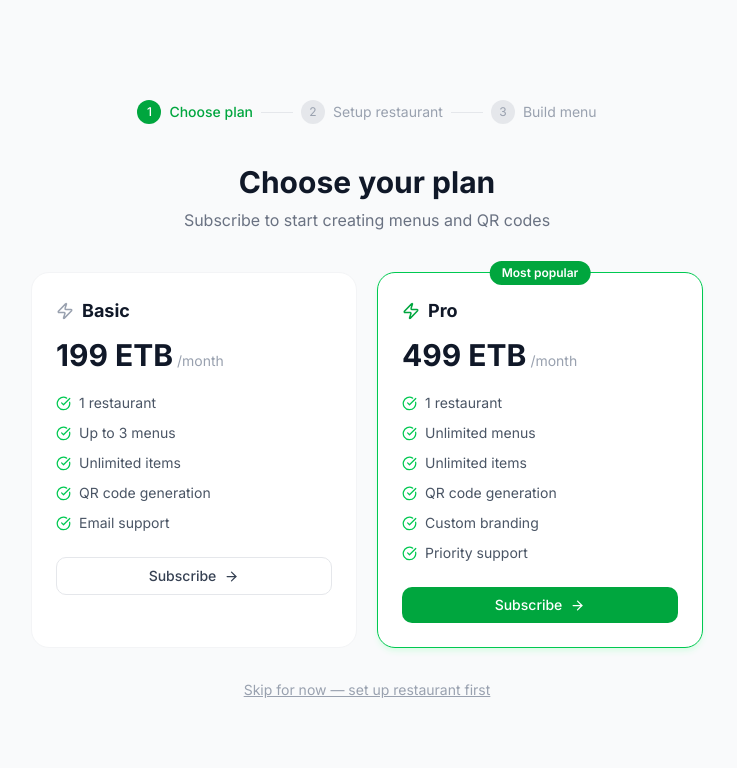
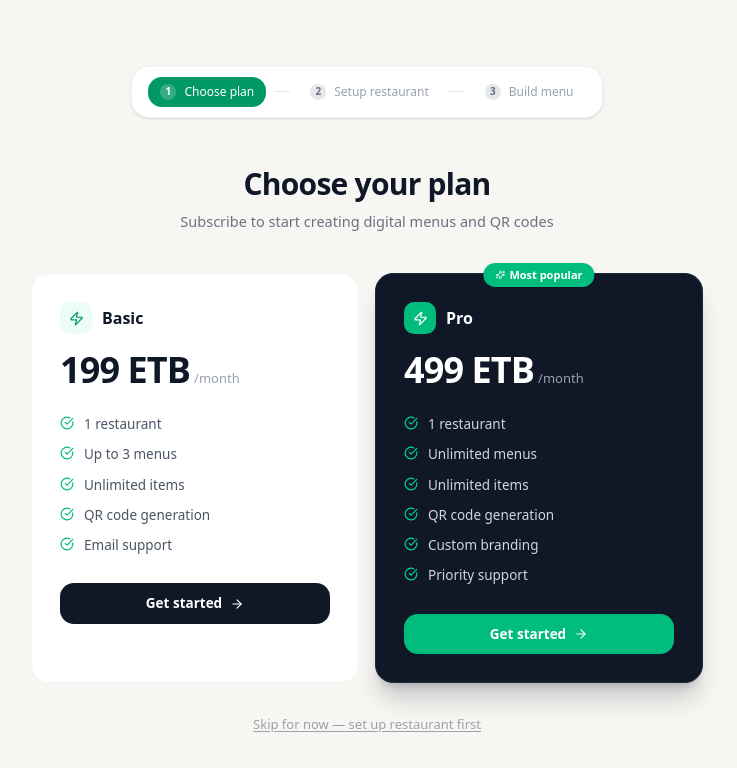
Before and after one commit to Asucexio/qr-menu-app, a Next.js app: page /onboarding/plans in a window 1280 px wide. Shown: the top 768 px of the page, without its empty margins (273-1010 px from the left). Built offline with nearby package versions, Linux system fonts and the light colour scheme; no server answers.

Commit message:
contact section is updated

```diff
--- a/app/onboarding/plans/page.tsx
+++ b/app/onboarding/plans/page.tsx
@@ -1,13 +1,19 @@
 'use client'
 import { useState } from 'react'
 import { useRouter } from 'next/navigation'
-import { CheckCircle, Zap, ArrowRight } from 'lucide-react'
+import { CheckCircle, Zap, ArrowRight, Sparkles } from 'lucide-react'
 import toast from 'react-hot-toast'
 import { subscriptionApi } from '@/lib/api'
 import { useAuthStore } from '@/store/authStore'
 import { Button } from '@/components/ui/Button'
 import { PLANS } from '@/lib/types'
 import { formatPrice } from '@/lib/utils'
+
+const STEPS = [
+  { n: 1, label: 'Choose plan' },
+  { n: 2, label: 'Setup restaurant' },
+  { n: 3, label: 'Build menu' },
+]
 
 export default function OnboardingPlansPage() {
   const { user } = useAuthStore()
@@ -33,72 +39,116 @@ export default function OnboardingPlansPage() {
   }
 
   return (
-    <div className="min-h-screen bg-gray-50 flex flex-col items-center justify-center px-4 py-16">
-      {/* Progress */}
-      <div className="flex items-center gap-2 mb-10">
-        <div className="flex items-center gap-2 text-sm text-green-600 font-medium">
-          <div className="h-6 w-6 rounded-full bg-green-600 text-white flex items-center justify-center text-xs">1</div>
-          Choose plan
+    <div
+      className="min-h-screen bg-[#F7F6F2] flex flex-col items-center justify-center px-4 py-16"
+      style={{ fontFamily: "'DM Sans', system-ui, sans-serif" }}
+    >
+      {/* Step indicator */}
+      <div className="flex items-center gap-1 mb-12 bg-white rounded-2xl border border-gray-100 shadow-sm px-4 py-2.5">
+        {STEPS.map((step, i) => (
+          <div key={step.n} className="flex items-center gap-1">
+            <div className={`flex items-center gap-2 px-3 py-1.5 rounded-xl text-[12px] font-medium transition-all ${
+              step.n === 1
+                ? 'bg-emerald-600 text-white'
+                : 'text-gray-400'
+            }`}>
+              <div className={`w-4 h-4 rounded-full flex items-center justify-center text-[10px] font-bold flex-shrink-0 ${
+                step.n === 1 ? 'bg-white/20 text-white' : 'bg-gray-200 text-gray-500'
+              }`}>
+                {step.n}
               </div>
-        <div className="h-px w-8 bg-gray-200" />
-        <div className="flex items-center gap-2 text-sm text-gray-400">
-          <div className="h-6 w-6 rounded-full bg-gray-200 text-gray-400 flex items-center justify-center text-xs">2</div>
-          Setup restaurant
+              {step.label}
             </div>
-        <div className="h-px w-8 bg-gray-200" />
-        <div className="flex items-center gap-2 text-sm text-gray-400">
-          <div className="h-6 w-6 rounded-full bg-gray-200 text-gray-400 flex items-center justify-center text-xs">3</div>
-          Build menu
+            {i < STEPS.length - 1 && (
+              <div className="w-4 h-px bg-gray-200 mx-1" />
+            )}
           </div>
+        ))}
       </div>
 
-      <div className="text-center mb-10">
-        <h1 className="text-3xl font-bold text-gray-900">Choose your plan</h1>
-        <p className="text-gray-500 mt-2">Subscribe to start creating menus and QR codes</p>
+      {/* Header */}
+      <div className="text-center mb-10 max-w-sm">
+        <h1 className="text-3xl font-semibold text-gray-900 tracking-tight">Choose your plan</h1>
+        <p className="text-gray-500 mt-2 text-[14.5px] leading-relaxed">
+          Subscribe to start creating digital menus and QR codes
+        </p>
       </div>
 
-      <div className="grid grid-cols-1 md:grid-cols-2 gap-5 w-full max-w-2xl">
+      {/* Plan cards */}
+      <div className="grid grid-cols-1 md:grid-cols-2 gap-4 w-full max-w-2xl">
         {PLANS.map(plan => (
           <div
             key={plan.id}
-            className={`rounded-2xl border p-6 bg-white relative ${plan.popular ? 'border-green-500 shadow-md shadow-green-100' : 'border-gray-100'}`}
+            className={`relative rounded-2xl border p-7 transition-all duration-200 ${
+              plan.popular
+                ? 'bg-gray-900 border-gray-800 text-white shadow-xl shadow-gray-900/20'
+                : 'bg-white border-gray-100 hover:border-gray-200 hover:shadow-md hover:shadow-gray-100'
+            }`}
           >
             {plan.popular && (
-              <span className="absolute -top-3 left-1/2 -translate-x-1/2 bg-green-600 text-white text-xs font-semibold px-3 py-1 rounded-full">
+              <div className="absolute -top-3 left-1/2 -translate-x-1/2">
+                <span className="inline-flex items-center gap-1 bg-emerald-500 text-white text-[11px] font-semibold px-3 py-1 rounded-full shadow-sm">
+                  <Sparkles size={10} />
                   Most popular
                 </span>
+              </div>
             )}
-            <div className="flex items-center gap-2 mb-3">
-              <Zap size={18} className={plan.popular ? 'text-green-600' : 'text-gray-400'} />
-              <h3 className="font-bold text-gray-900 text-lg">{plan.name}</h3>
+
+            <div className="flex items-center gap-2.5 mb-4">
+              <div className={`w-8 h-8 rounded-lg flex items-center justify-center ${
+                plan.popular ? 'bg-emerald-500' : 'bg-emerald-50'
+              }`}>
+                <Zap size={15} className={plan.popular ? 'text-white' : 'text-emerald-600'} />
               </div>
-            <p className="text-3xl font-bold text-gray-900 mb-5">
+              <h3 className={`font-semibold text-[16px] ${plan.popular ? 'text-white' : 'text-gray-900'}`}>
+                {plan.name}
+              </h3>
+            </div>
+
+            <div className="mb-6">
+              <span className={`text-4xl font-semibold tracking-tight ${plan.popular ? 'text-white' : 'text-gray-900'}`}>
                 {formatPrice(plan.price)}
-              <span className="text-sm font-normal text-gray-400"> /month</span>
-            </p>
-            <ul className="space-y-2.5 mb-6">
+              </span>
+              <span className={`text-[13px] ml-1 ${plan.popular ? 'text-gray-400' : 'text-gray-400'}`}>/month</span>
+            </div>
+
+            <ul className="space-y-2.5 mb-7">
               {plan.features.map(f => (
-                <li key={f} className="flex items-center gap-2 text-sm text-gray-600">
-                  <CheckCircle size={15} className="text-green-500 flex-shrink-0" />
-                  {f}
+                <li key={f} className="flex items-start gap-2.5 text-[13.5px]">
+                  <CheckCircle
+                    size={14}
+                    className={`flex-shrink-0 mt-0.5 ${plan.popular ? 'text-emerald-400' : 'text-emerald-500'}`}
+                  />
+                  <span className={plan.popular ? 'text-gray-300' : 'text-gray-600'}>{f}</span>
                 </li>
               ))}
             </ul>
-            <Button
-              className="w-full gap-2"
-              variant={plan.popular ? 'primary' : 'secondary'}
+
+            <button
               onClick={() => handleSubscribe(plan.id)}
-              loading={paying === plan.id}
+              disabled={!!paying}
+              className={`w-full flex items-center justify-center gap-2 py-2.5 rounded-xl text-[13.5px] font-semibold transition-all duration-150 active:scale-[0.98] disabled:opacity-60 ${
+                plan.popular
+                  ? 'bg-emerald-500 hover:bg-emerald-400 text-white'
+                  : 'bg-gray-900 hover:bg-gray-800 text-white'
+              }`}
             >
-              Subscribe <ArrowRight size={15} />
-            </Button>
+              {paying === plan.id ? (
+                <span className="flex items-center gap-2">
+                  <span className="w-3.5 h-3.5 border-2 border-white/30 border-t-white rounded-full animate-spin" />
+                  Processing...
+                </span>
+              ) : (
+                <>Get started <ArrowRight size={14} /></>
+              )}
+            </button>
           </div>
         ))}
       </div>
 
       <button
         onClick={() => router.push('/onboarding/restaurant')}
-        className="mt-8 text-sm text-gray-400 hover:text-gray-600 underline"
+        className="mt-8 text-[13px] text-gray-400 hover:text-gray-600 transition-colors underline underline-offset-2"
       >
         Skip for now — set up restaurant first
       </button>
--- a/app/page.tsx
+++ b/app/page.tsx
@@ -38,6 +38,7 @@ export default function LandingPage() {
         <div className="lp-nav__inner">
           <a href="#" className="lp-logo">
             <span className="lp-logo__icon">
+              {/* <img src="https://ik.imagekit.io/sl226drpx/a-modern-minimalist-logo-design-featurin_TQw6pGHPU5yrdGTrHNMXng_27zXdUYbSAOp6KFYY4-ouA_sd.jpeg" alt="" /> */}
               <svg width="20" height="20" viewBox="0 0 20 20" fill="none">
                 <rect x="1" y="1" width="7" height="7" rx="1.5" fill="currentColor"/>
                 <rect x="12" y="1" width="7" height="7" rx="1.5" fill="currentColor"/>
@@ -384,13 +385,13 @@ export default function LandingPage() {
             </p>
 
             <div className="lp-contact__details">
-              <a href="mailto:hello@menuqr.et" className="lp-contact__detail">
+              <a href="mailto:asmamewasmasuofficial@gamail.com" className="lp-contact__detail">
                 <div className="lp-contact__detail-icon">
                   <svg width="18" height="18" viewBox="0 0 18 18" fill="none"><rect x="2" y="4" width="14" height="10" rx="2" stroke="currentColor" strokeWidth="1.5"/><path d="M2 7l7 4 7-4" stroke="currentColor" strokeWidth="1.5" strokeLinecap="round"/></svg>
                 </div>
                 <div>
                   <p className="lp-contact__detail-label">Email us</p>
-                  <p className="lp-contact__detail-value">hello@menuqr.et</p>
+                  <p className="lp-contact__detail-value">asmamewasmasu@menuqr.et</p>
                 </div>
               </a>
 
@@ -400,7 +401,7 @@ export default function LandingPage() {
                 </div>
                 <div>
                   <p className="lp-contact__detail-label">Call us</p>
-                  <p className="lp-contact__detail-value">+251 911 000 000</p>
+                  <p className="lp-contact__detail-value">+251 910113474</p>
                 </div>
               </a>
 
@@ -427,13 +428,13 @@ export default function LandingPage() {
 
             {/* Social links */}
             <div className="lp-contact__socials">
-              <a href="#" className="lp-contact__social" aria-label="Telegram">
+              <a href="https://t.me/Acu_404" className="lp-contact__social" aria-label="Telegram">
                 <svg width="18" height="18" viewBox="0 0 24 24" fill="currentColor"><path d="M12 0C5.373 0 0 5.373 0 12s5.373 12 12 12 12-5.373 12-12S18.627 0 12 0zm5.562 8.248l-2.04 9.61c-.148.658-.537.818-1.084.508l-3-2.21-1.447 1.394c-.16.16-.295.295-.605.295l.213-3.053 5.56-5.023c.242-.213-.054-.333-.373-.12L7.48 14.105l-2.95-.924c-.642-.2-.654-.642.136-.953l11.527-4.445c.535-.194 1.003.13.37.465z"/></svg>
               </a>
-              <a href="#" className="lp-contact__social" aria-label="Instagram">
+              <a href="https://t.me/@Acu_404" className="lp-contact__social" aria-label="Instagram">
                 <svg width="18" height="18" viewBox="0 0 24 24" fill="none" stroke="currentColor" strokeWidth="1.8"><rect x="2" y="2" width="20" height="20" rx="5"/><circle cx="12" cy="12" r="5"/><circle cx="17.5" cy="6.5" r="1" fill="currentColor" strokeWidth="0"/></svg>
               </a>
-              <a href="#" className="lp-contact__social" aria-label="Facebook">
+              <a href="https://t.me/Acu_404" className="lp-contact__social" aria-label="Facebook">
                 <svg width="18" height="18" viewBox="0 0 24 24" fill="currentColor"><path d="M24 12.073C24 5.405 18.627 0 12 0S0 5.405 0 12.073C0 18.1 4.388 23.094 10.125 24v-8.437H7.078v-3.49h3.047V9.41c0-3.025 1.792-4.697 4.533-4.697 1.312 0 2.686.236 2.686.236v2.97H15.83c-1.49 0-1.955.93-1.955 1.874v2.25h3.328l-.532 3.49h-2.796V24C19.612 23.094 24 18.1 24 12.073z"/></svg>
               </a>
             </div>
--- a/tailwind.config.ts
+++ b/tailwind.config.ts
@@ -0,0 +1,28 @@
+import type { Config } from 'tailwindcss'
+
+const config: Config = {
+  content: [
+    './src/pages/**/*.{js,ts,jsx,tsx,mdx}',
+    './src/components/**/*.{js,ts,jsx,tsx,mdx}',
+    './src/app/**/*.{js,ts,jsx,tsx,mdx}',
+  ],
+  theme: {
+    extend: {
+      colors: {
+        brand: {
+          50:  '#f0fdf4',
+          100: '#dcfce7',
+          500: '#22c55e',
+          600: '#16a34a',
+          700: '#15803d',
+          900: '#14532d',
+        },
+      },
+      fontFamily: {
+        sans: ['Inter', 'system-ui', 'sans-serif'],
+      },
+    },
+  },
+  plugins: [],
+}
+export default config
```
Also changed, not shown: app/(dashboard)/dashboard/billing/page.tsx (+6 -6 lines), 2 other files (tests, documents, lock files or other folders). Lines whose indentation alone changed are shown as unchanged.
